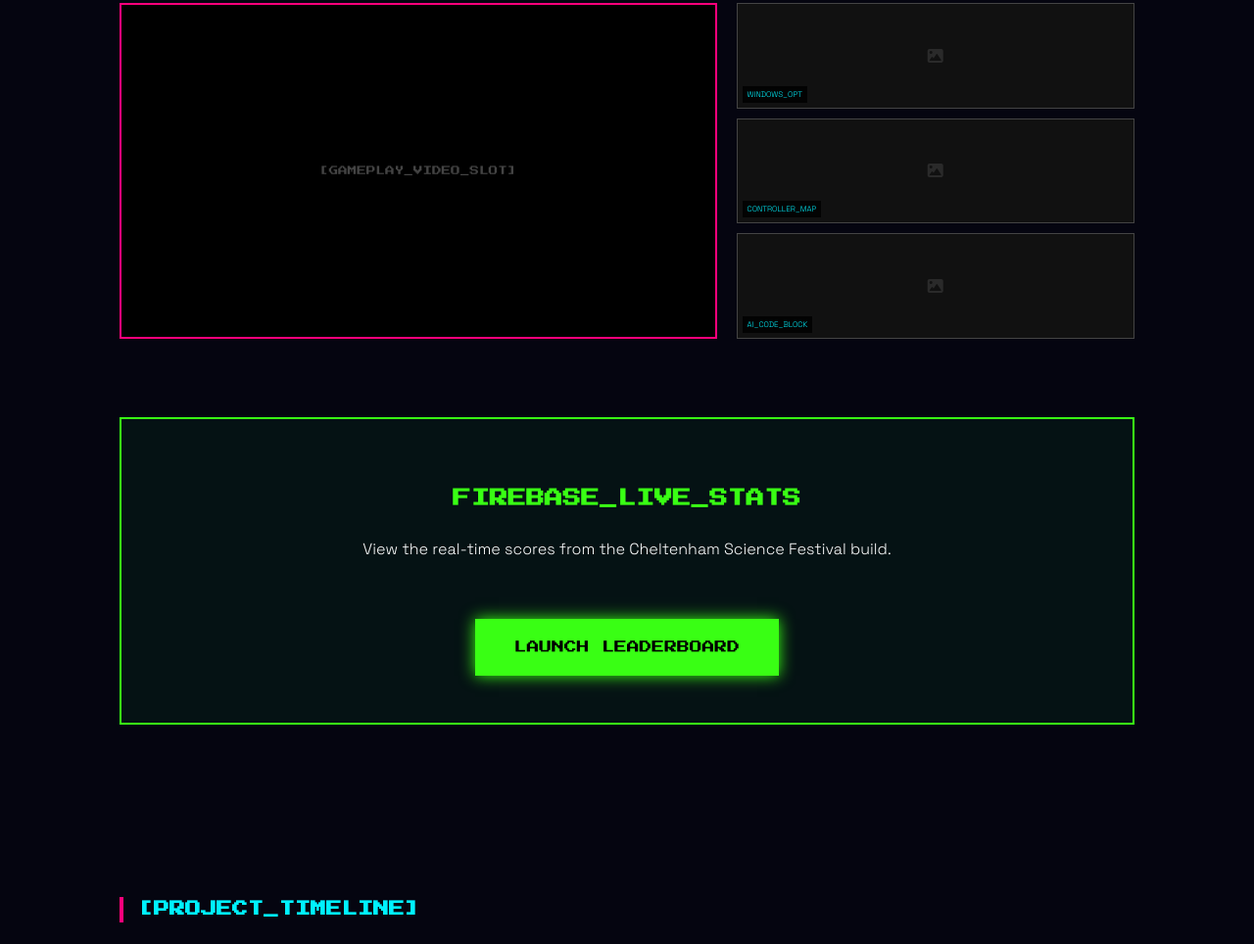
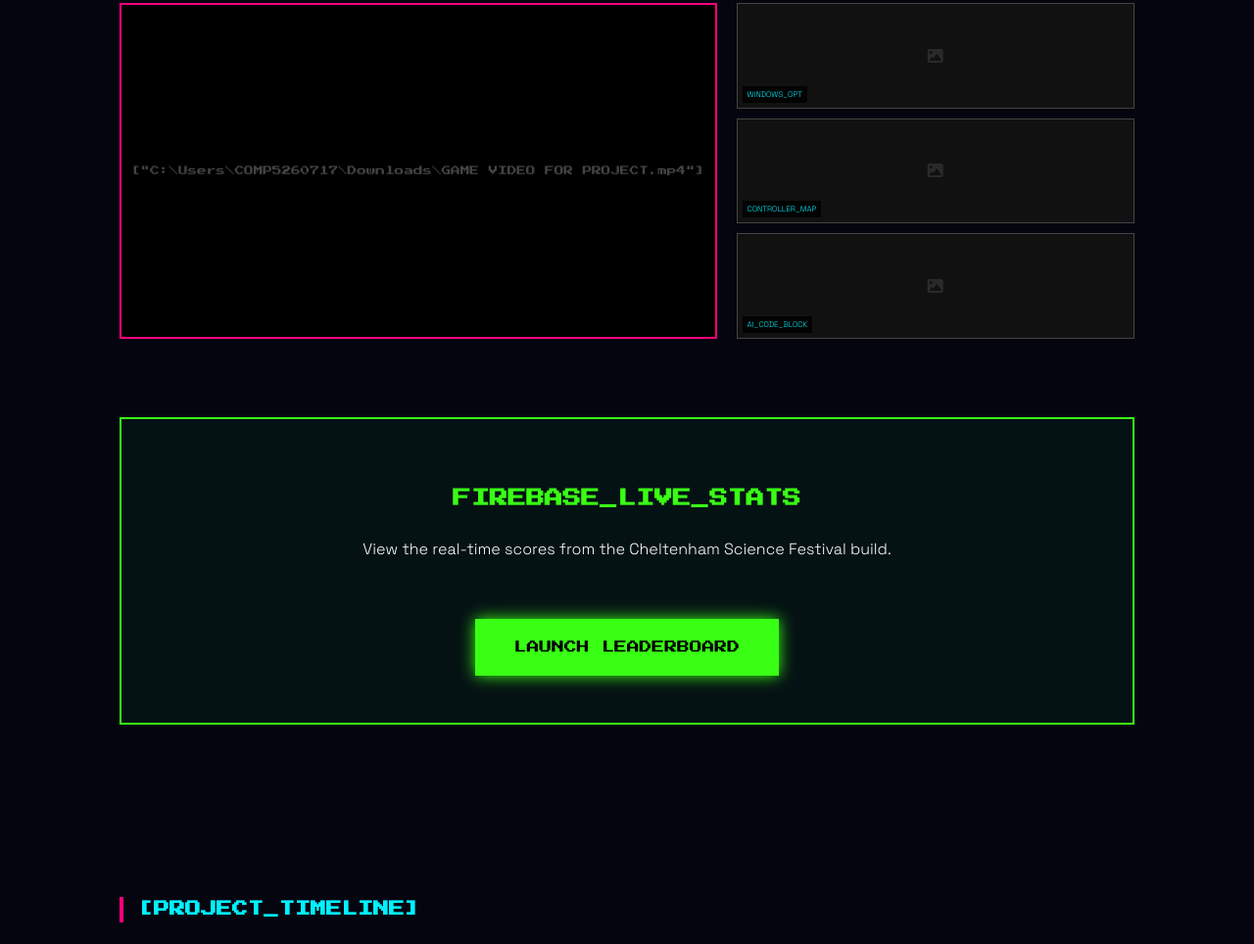
Before and after one commit to Sniperslick9/gigglegeekers, a plain HTML site: page index.html in a window 1280 px wide. Shown: the part 956-1920 px from the top of the page at 98% size. Drawn offline with Linux system fonts and the light colour scheme.

Commit message:
Update gameplay video slot with file path

```diff
--- a/index.html
+++ b/index.html
@@ -102,7 +102,7 @@
         <h2>[PROJECT_VISUALS]</h2>
         <div class="media-grid">
             <div class="main-video">
-                <p style="font-family: 'Press Start 2P'; font-size: 0.6rem; color: #444;">[GAMEPLAY_VIDEO_SLOT]</p>
+                <p style="font-family: 'Press Start 2P'; font-size: 0.6rem; color: #444;">["C:\Users\COMP5260717\Downloads\GAME VIDEO FOR PROJECT.mp4"]</p>
             </div>
             <div class="screenshot-sidebar">
                 <div class="ss-slot"><span class="label">WINDOWS_OPT</span><i class="fas fa-image" style="opacity: 0.1;"></i></div>
```
